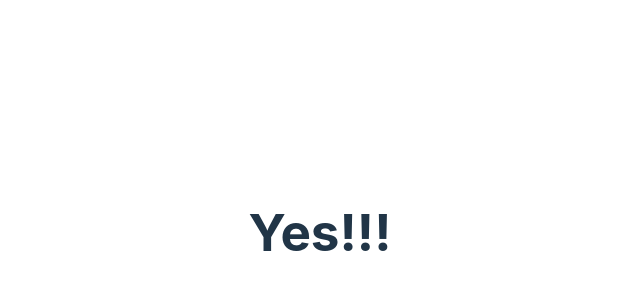
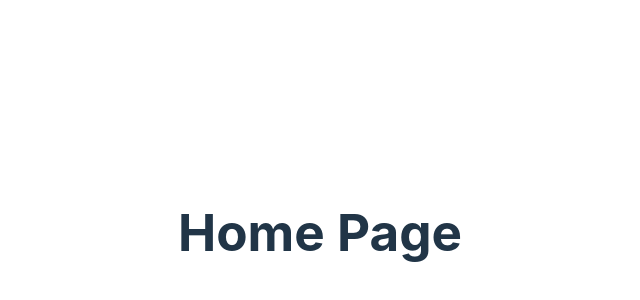
Before and after one commit to emmanuel-et/MiDOK_Co-Pilot_App-web, a React (Vite) app in the folder MiDOK/: page / in a window 1280 px wide. Shown: the part 168-468 px from the top of the page, without its empty margins (320-960 px from the left). Built offline with nearby package versions, Linux system fonts and the light colour scheme.

Commit message:
Add page routing support

```diff
--- a/MiDOK/src/App.tsx
+++ b/MiDOK/src/App.tsx
@@ -1,10 +1,16 @@
+import {Routes, Route} from 'react-router-dom';
 import './styles/App.css'
+import HomePage from './pages/HomePage';
+import UserPage from './pages/UserPage';
 
 function App() {
 
   return (
     <>
-      <h1>Yes!!!</h1>
+      <Routes>
+        <Route path="/" element={<HomePage />} />
+        <Route path="/user" element={<UserPage />} />
+      </Routes>
     </>
   )
 }
--- a/MiDOK/src/main.tsx
+++ b/MiDOK/src/main.tsx
@@ -1,10 +1,13 @@
 import React from 'react'
 import ReactDOM from 'react-dom/client'
+import { BrowserRouter } from 'react-router-dom';
 import App from './App.tsx'
 import './styles/index.css'
 
 ReactDOM.createRoot(document.getElementById('root')!).render(
   <React.StrictMode>
-    <App />
+    <BrowserRouter>
+      <App />
+    </BrowserRouter>
   </React.StrictMode>,
 )
--- /dev/null
+++ b/MiDOK/src/pages/HomePage.tsx
@@ -0,0 +1,6 @@
+
+const HomePage = () => {
+    return <h1>Home Page</h1>
+};
+
+export default HomePage;
--- /dev/null
+++ b/MiDOK/src/pages/UserPage.tsx
@@ -0,0 +1,6 @@
+
+const UserPage = () => {
+    return <h1>User Page</h1>
+};
+
+export default UserPage;
```
Also changed, not shown: package.json (added, +8 -0 lines), 1 other file (tests, documents, lock files or other folders).
